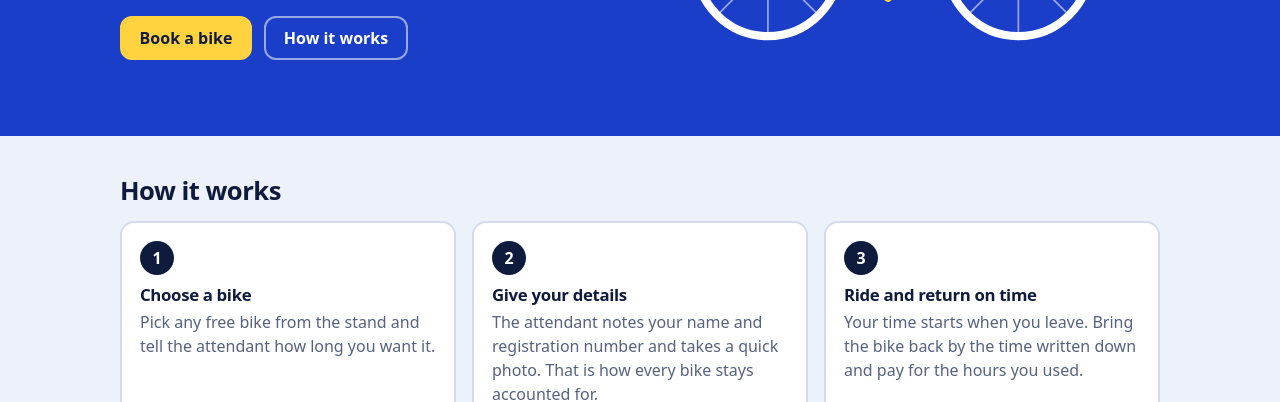
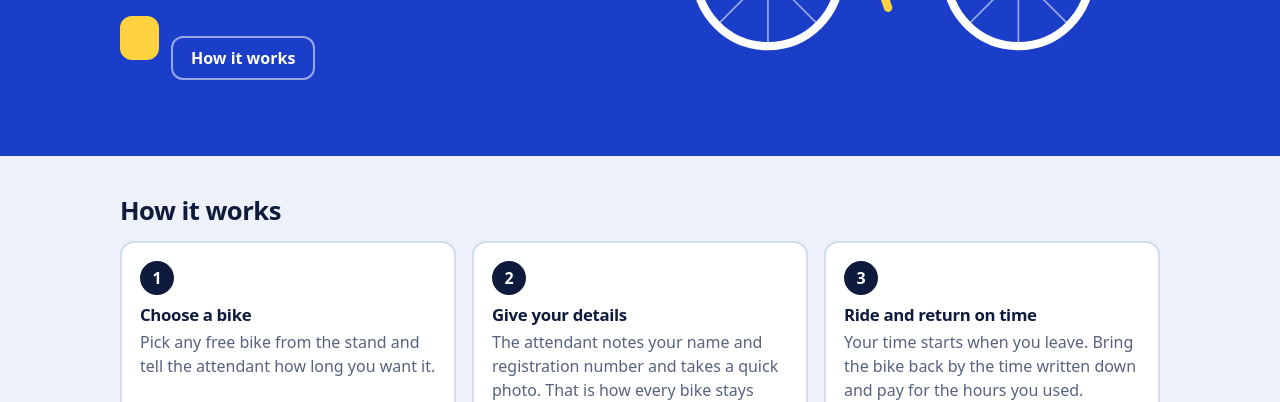
Before and after one commit to Handel142/Bikehire, a plain HTML site: page index.html in a window 1280 px wide. Shown: the part 407-809 px from the top of the page. Drawn offline with nearby package versions, Linux system fonts and the light colour scheme; no server answers.

Commit message:
Update 'Book a bike' button in index.html
Removed text from the 'Book a bike' button link.

```diff
--- a/index.html
+++ b/index.html
@@ -16,7 +16,7 @@
     <div>
       <h1 id="heroTitle">Grab a bike.<br>Ride by the hour.</h1>
       <p id="heroText">Quick bicycle hire for students. Pick a bike, ride, and bring it back on time.</p>
-      <a class="btn primary" id="bookBtn" href="book.html" hidden>Book a bike</a>
+      <a class="btn primary" id="bookBtn" href="book.html" hidden></a>
       <a class="btn outline" id="callBtn" href="#" hidden>Call</a>
       <a class="btn outline" href="#how">How it works</a>
     </div>
```
